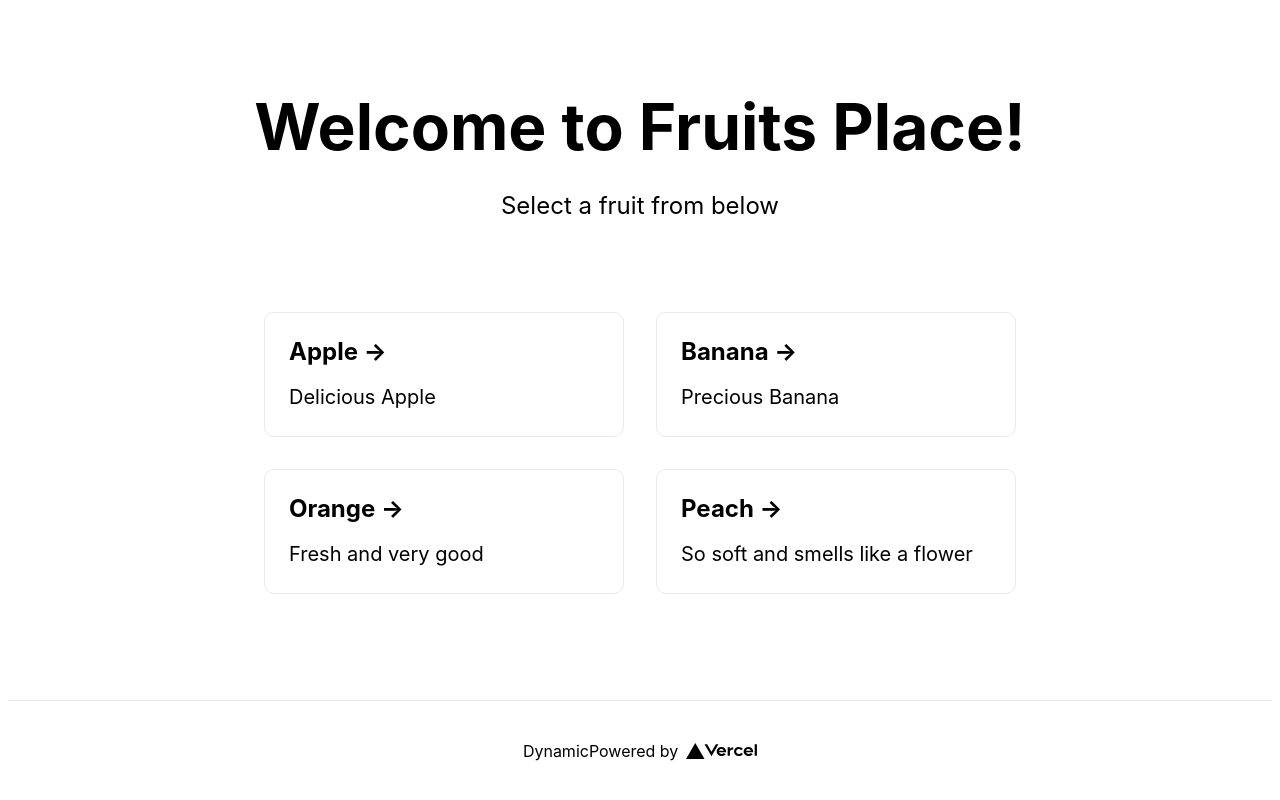
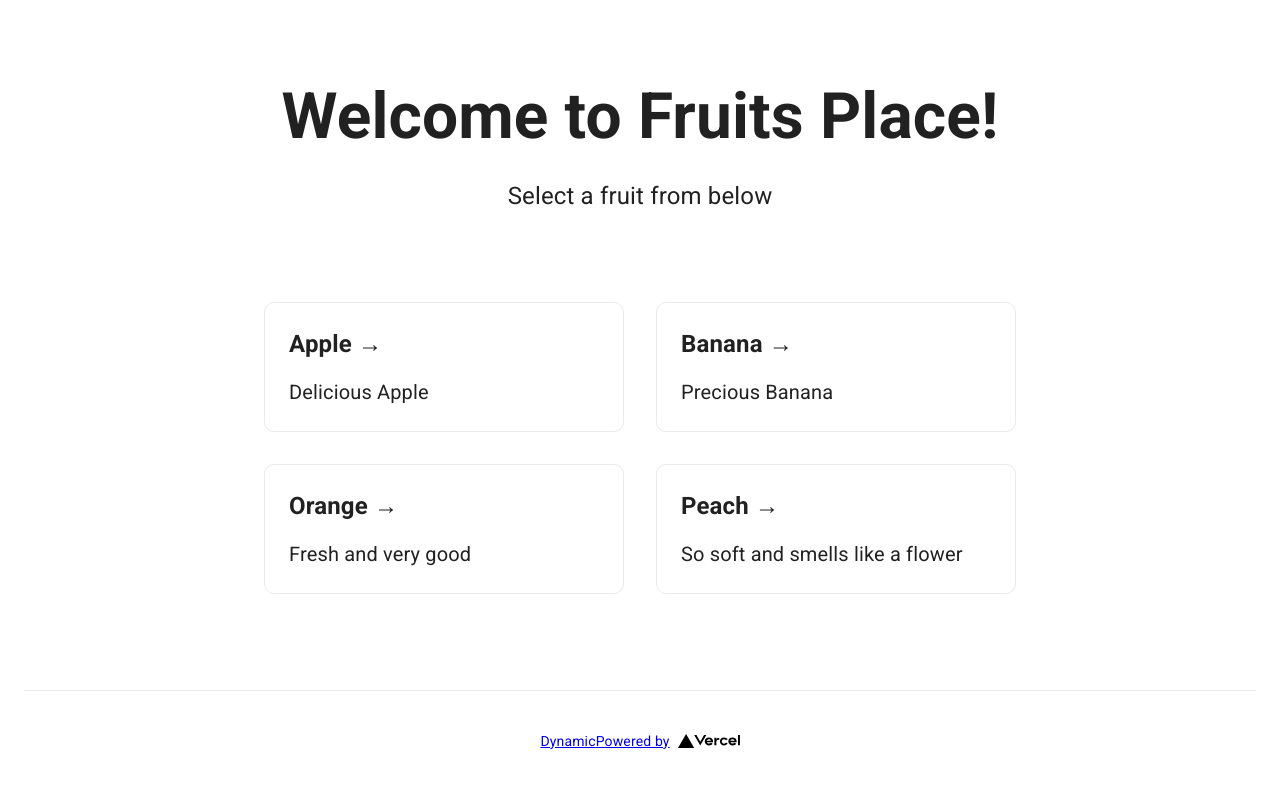
Before and after one commit to edisonfillus/nextjs, a Next.js app: page / in a window 1280 px wide. Built offline with nearby package versions, Linux system fonts and the light colour scheme.

Commit message:
Include Material-UI configuration

```diff
--- a/package.json
+++ b/package.json
@@ -8,6 +8,7 @@
     "start": "next start"
   },
   "dependencies": {
+    "@material-ui/core": "^4.11.2",
     "next": "10.0.4",
     "react": "17.0.1",
     "react-dom": "17.0.1"
--- a/pages/_app.tsx
+++ b/pages/_app.tsx
@@ -1,8 +1,33 @@
-import '../styles/globals.css'
+import React from "react";
 import { AppProps } from 'next/app'
+import Head from 'next/head';
+import {ThemeProvider} from "@material-ui/styles";
+import {CssBaseline} from "@material-ui/core";
+import theme from "../src/theme";
 
 function MyApp({ Component, pageProps }: AppProps) {
-  return <Component {...pageProps} />
+
+  React.useEffect(() => {
+    // Remove the server-side injected CSS.
+    const jssStyles = document.querySelector('#jss-server-side');
+    if (jssStyles) {
+      jssStyles.parentElement.removeChild(jssStyles);
+    }
+  }, []);
+
+  return (
+      <React.Fragment>
+        <Head>
+          <title>My page</title>
+          <meta name="viewport" content="minimum-scale=1, initial-scale=1, width=device-width" />
+        </Head>
+        <ThemeProvider theme={theme}>
+          {/* CssBaseline kickstart an elegant, consistent, and simple baseline to build upon. */}
+          <CssBaseline />
+          <Component {...pageProps} />
+        </ThemeProvider>
+      </React.Fragment>
+  );
 }
 
 export default MyApp
--- a/pages/_document.tsx
+++ b/pages/_document.tsx
@@ -1,15 +1,39 @@
+import React from "react";
 import Document, {Html, Head, Main, NextScript} from "next/document";
+import {ServerStyleSheets} from "@material-ui/styles";
+import theme from "../src/theme";
 
 export default class CustomDocument extends Document {
     static async getInitialProps(ctx) {
+
+        // Render app and page and get the context of the page with collected side effects.
+        const sheets = new ServerStyleSheets();
+        const originalRenderPage = ctx.renderPage;
+
+        ctx.renderPage = () => originalRenderPage({
+            enhanceApp: (App) => (props) => sheets.collect(<App {...props} />),
+        });
+
         const initialProps = await Document.getInitialProps(ctx)
-        return {...initialProps}
+
+        return {
+            ...initialProps,
+            // Styles fragment is rendered after the app and page rendering finish.
+            styles: [...React.Children.toArray(initialProps.styles), sheets.getStyleElement()],
+        };
     }
 
     render() {
         return (
             <Html>
-                <Head/>
+                <Head>
+                    {/* PWA primary color */}
+                    <meta name="theme-color" content={theme.palette.primary.main} />
+                    <link
+                        rel="stylesheet"
+                        href="https://fonts.googleapis.com/css?family=Roboto:300,400,500,700&display=swap"
+                    />
+                </Head>
                 <body>
                     <Main/>
                     <NextScript/>
--- a/pages/index.tsx
+++ b/pages/index.tsx
@@ -1,10 +1,11 @@
 import Head from 'next/head'
 import Link from "next/link";
 import styles from '../styles/Home.module.scss'
+import {Container} from "@material-ui/core";
 
 export default function Home() {
     return (
-        <div className={styles.container}>
+        <Container maxWidth="lg">
             <Head>
                 <title>Create Next App</title>
                 <link rel="icon" href="/favicon.ico"/>
@@ -68,6 +69,6 @@
                     <img src="/vercel.svg" alt="Vercel Logo" className={styles.logo}/>
                 </a>
             </footer>
-        </div>
+        </Container>
     )
 }
--- /dev/null
+++ b/src/theme.ts
@@ -0,0 +1,22 @@
+import { createMuiTheme } from '@material-ui/core/styles';
+import { red } from '@material-ui/core/colors';
+
+// Create a theme instance.
+const theme = createMuiTheme({
+    palette: {
+        primary: {
+            main: '#556cd6',
+        },
+        secondary: {
+            main: '#19857b',
+        },
+        error: {
+            main: red.A400,
+        },
+        background: {
+            default: '#fff',
+        },
+    },
+});
+
+export default theme;
```
Also changed, not shown: 2 other files (tests, documents, lock files or other folders).
